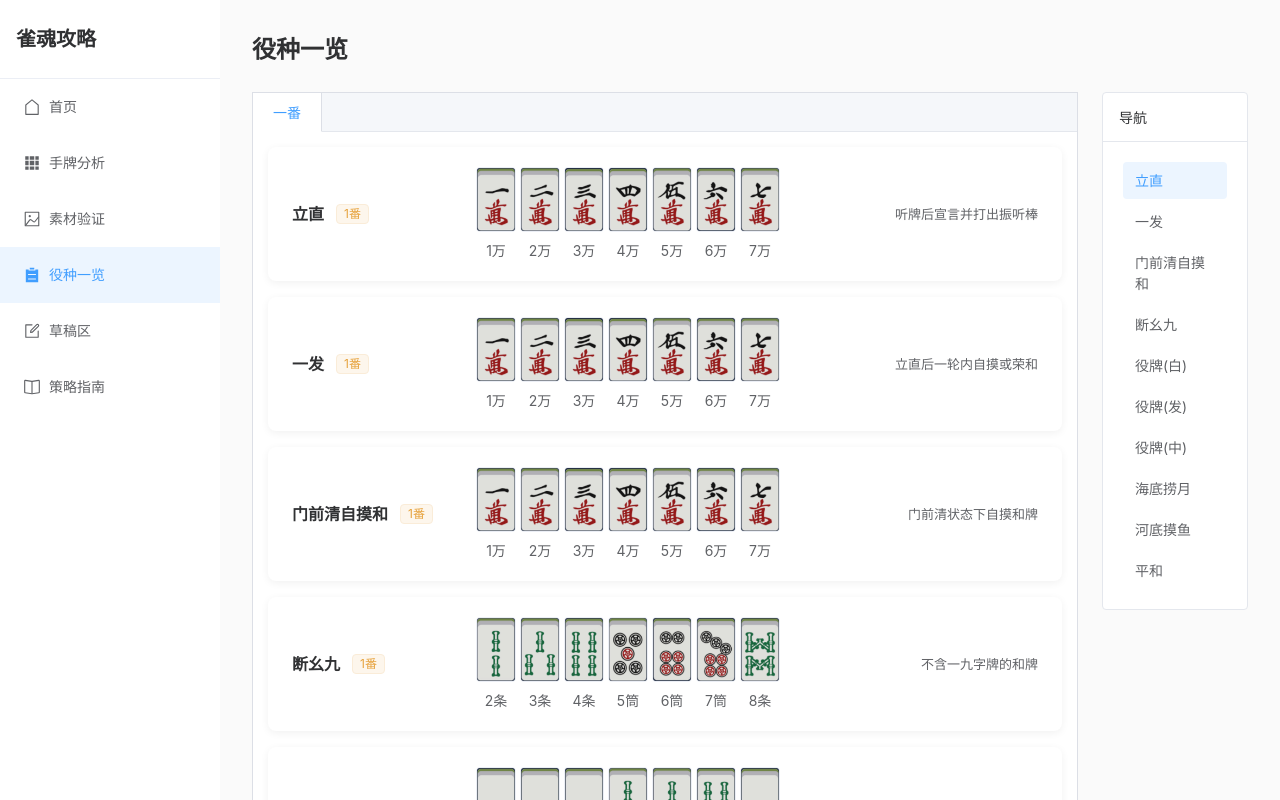
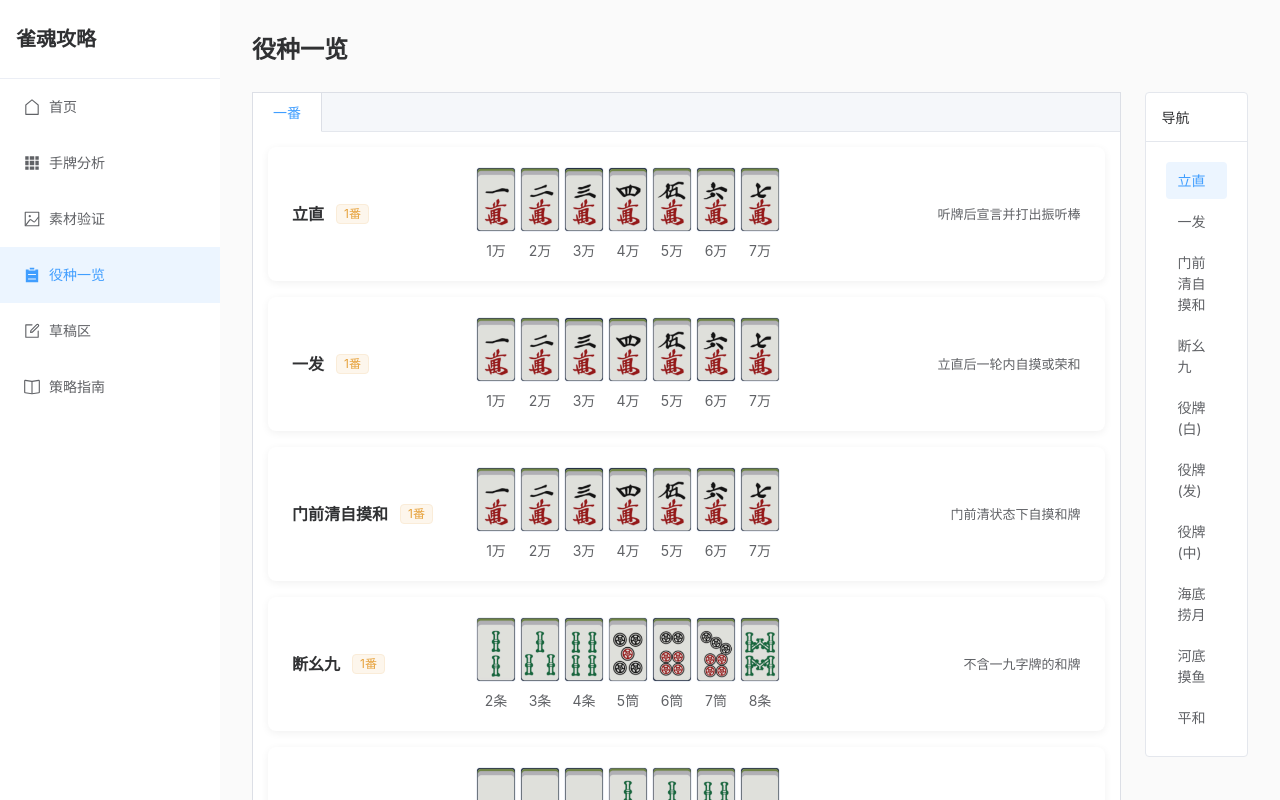
Before and after one commit to ThymeD/learnMajSoul, a Vue app: page /yaku in a window 1280 px wide. Shown: the top 800 px of the page. Built offline with nearby package versions, Linux system fonts and the light colour scheme.

Commit message:
进一步减小导航宽度

```diff
--- a/src/views/YakuView.vue
+++ b/src/views/YakuView.vue
@@ -98,7 +98,7 @@ const scrollToYaku = (id: string) => {
   <div class="yaku-page">
     <h2>役种一览</h2>
     <el-row :gutter="24">
-      <el-col :span="20">
+      <el-col :span="21">
         <el-tabs type="border-card">
           <el-tab-pane label="一番">
             <div class="yaku-list">
@@ -126,7 +126,7 @@ const scrollToYaku = (id: string) => {
           </el-tab-pane>
         </el-tabs>
       </el-col>
-      <el-col :span="4">
+      <el-col :span="3">
         <el-affix :offset="80">
           <el-card class="nav-card" shadow="never">
             <template #header>
```
